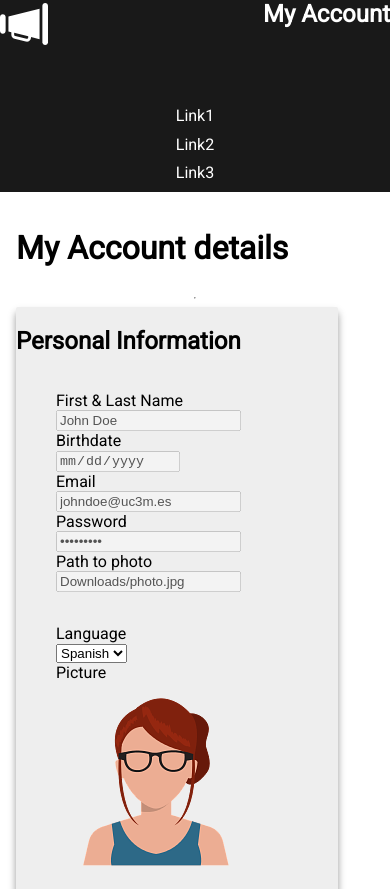
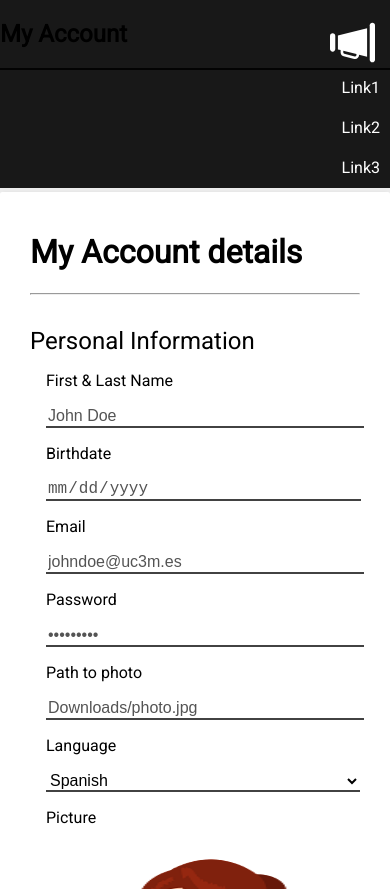
Before and after one commit to GuillermoEscobero/userinterfaces, a plain HTML site: page Ex3/index.html in a window 390 px wide. Shown: the top 889 px of the page. Drawn offline with Linux system fonts and the light colour scheme.

Commit message:
Responsive for mobile devices (600px)

```diff
--- a/Ex3/style/style.css
+++ b/Ex3/style/style.css
@@ -1,118 +1,234 @@
 body {
   margin: 0 auto;
   font-family: 'Roboto', Helvetica, Arial, sans-serif;
-  background: #FFFFFF;
+  background: #EEEEEE;
+}
+
+header nav ul, .sections-account ul, footer ul {
+  list-style-type: none;
+  padding-left: 0;
+  margin: 0 auto;
+}
+
+header nav li {
+  display: inline-block;
+  padding: 0 10px;
+}
+
+header nav ul {
+  float: right;
+  line-height: 70px;
+  margin-right: 3%;
+}
+
+header nav a {
+  color: #FFFFFF;
+  text-decoration: none;
+  display: block;
+}
+
+header nav li:hover {
+  background-color: #424242;
 }
 
 header nav {
-  flex-direction: column;
-  /*align-items: stretch;
-  justify-content: space-evenly;
-  flex-grow: 1;   Esto no hace na*/
-  height: 12em;
-
   background-color: rgba(0, 0, 0, 0.9);
+  height: 70px;
   position: fixed;
   width: 100%;
   top: 0;
 }
 
-header nav ul {
-  padding: 0;
-  margin: 0;
+footer {
+  height: 70px;
+  background-color: rgb(0, 0, 0);
+  padding-right: 3%;
+  padding-left: 3%;
 }
 
-header nav ul li {
-  align-self: center;
-  height: auto; /*TODO Deberia ser un link ocupando todo el espacio entre
-  hermanos, pero solo se rodea del texto */
+footer ul {
+  display: inline-flex;
+  float: left;
+  line-height: 70px;
 }
 
-header nav a, header nav h2 {
-  color: white;
-  padding: 0;
-  margin: 0;
-  text-decoration: none;
+footer li {
+  display: inline-block;
+  padding: 0 10px;
 }
 
-#header-info {
-  flex-direction: row;
-  justify-content: space-between;
-  height: inherit;
-  align-items: stretch;
+footer li:hover {
+  background-color: #424242;
 }
 
-#header-links {
-  /*Quiero que herede de .list*/
-  flex-direction: column;
-  justify-content: space-evenly;
-  list-style-type: none;
-  height: inherit;
+footer a {
+  color: #FFFFFF;
+  text-decoration: none;
+  display: block;
 }
 
-#personal-information-section{
-  align-self: stretch;
-  /* quiero que herede de .container*/
-  /*TODO ordenar los campos de entrada*/
-  display: flex;
-  flex-direction: column;
-  align-content: stretch;
+header nav a.logo {
+  display: inline-block;
+  line-height: 70px;
+  margin-left: 3%;
+}
+
+header nav img {
+  width: 75px;
+  height: 45px;
+  vertical-align: middle;
+}
+
+.profile-picture {
+  height: 200px;
+  width: 100%;
+  padding-top: 1em;
+}
+
+.profile-picture img {
+  height: 100%;
+  width: 100%;
+  vertical-align: middle;
 }
 
 .main {
-  /*Crear una clase card*/
-  margin: 12em 0em 2em 0em;
-}
-
-.container {
-  display: flex;
-}
-
-.image {
-  max-width: 3em;
-  max-height: 3em;
-}
-
-.card {
-  background-color: #EEEEEE;
-  max-width: 90%; /*TODO hacer que se centre en todo el espacio*/
-  border-radius: 2px;
-  box-shadow: 0 5px 10px rgba(0, 0, 0, 0.19), 0 6px 6px rgba(0, 0, 0, 0.23);
-
+  margin: 6em 0 2em 0;
 }
 
 .sections-account {
-  padding: 1em 1em 1em 1em;
-  /* Quiero que herede de .container*/
-  display: flex;
-  flex-direction: column;
-  align-items: stretch;
-  /*TOFIX el hr aparece como un punto*/
+  width: 95%;
+  max-width: 1024px;
+  margin: 0 auto;
+  background-color: #FFFFFF;
+  border-radius: 2px;
+  box-shadow: 0 5px 10px rgba(0, 0, 0, 0.19), 0 6px 6px rgba(0, 0, 0, 0.23);
+  padding: 20px 30px 10px;
 }
 
-.list {
-  list-style-type: none;
+.sections-account header h2 {
+  font-weight: 100;
 }
 
-@media only screen and (min-width: 600px) {
-  #header-links {
-    flex-direction: row;
-    justify-content: space-evenly;
-    width: inherit;
-  }
-
-  #personal-information-section {
-    flex-direction: row;
-  }
+.divider {
+  border-left: 1px solid #FFFFFF;
+  height: 40px;
+  align-self: center;
 }
 
-@media only screen and (min-width: 768px) {
-  header nav {
-    flex-direction: row;
-  }
-  /*TODO no se distribuyen equitativamente los hijos del contenedor header nav
-  (header nav ul y header nav div)*/
+#personal-information-section, #billing-information-section {
+  display: flex;
+  width: 100%;
+  margin-top: 2em;
+  margin-bottom: 2em;
+}
+
+#personal-information-section h2, #billing-information-section h2 {
+  margin: 0 auto;
+}
+
+#personal-information-section input, #billing-information-section input, #personal-information-section select, #billing-information-section select {
+  width: 100%;
+  margin-bottom: 1em;
+  margin-top: 1em;
+  border: none;
+  border-bottom: 2px solid #424242;
+  background-color: transparent;
+  font-size: 16px;
+  outline: none;
+  text-overflow: ellipsis;
+}
+
+#personal-information-section ul, #billing-information-section ul {
+  padding-left: 2em;
+}
+
+#billing-information-section ul>li>ul {
+  display: flex;
+  padding: 0;
+}
+
+#billing-information-section ul>li>ul>li {
+  margin-right: 5%;
+}
+
+.size-15 {
+  width: 15%;
+}
+
+.size-30 {
+  width: 30%;
+}
+
+.size-40 {
+  width: 40%;
+}
+
+.size-60 {
+  width: 60%;
+}
+
+.size-70 {
+  width: 70%;
+}
+
+#nav-logo {
+  display: none;
+}
 
 
+@media only screen and (max-width: 600px) {
+    /* For mobile phones: */
+    [class*="size-"] {
+        width: 100%;
+    }
 
+    .main {
+      margin-top: 12em;
+      margin-bottom: 0;
+    }
+
+    #personal-information-section, #billing-information-section {
+      display: block;
+    }
+
+    #personal-information-section ul, #billing-information-section ul {
+      padding-left: 1em;
+    }
+
+    .sections-account header {
+      margin-bottom: 1em;
+    }
+
+    .sections-account {
+      width: auto;
+    }
+
+    header nav ul {
+      margin-right: 0;
+      background-color: rgba(0, 0, 0, 0.9);
+      line-height: 40px;
+      width: 100%;
+    }
+
+    header nav li {
+      display: block;
+      padding: 0 10px;
+    }
+
+    header nav a {
+      float: right;
+      clear: right;
+    }
+
+    a.logo {
+      float: none;
+    }
+
+    #billing-information-section ul>li>ul {
+      display: block;
+    }
+
+    #nav-logo {
+      display: inline;
+    }
 }
```
